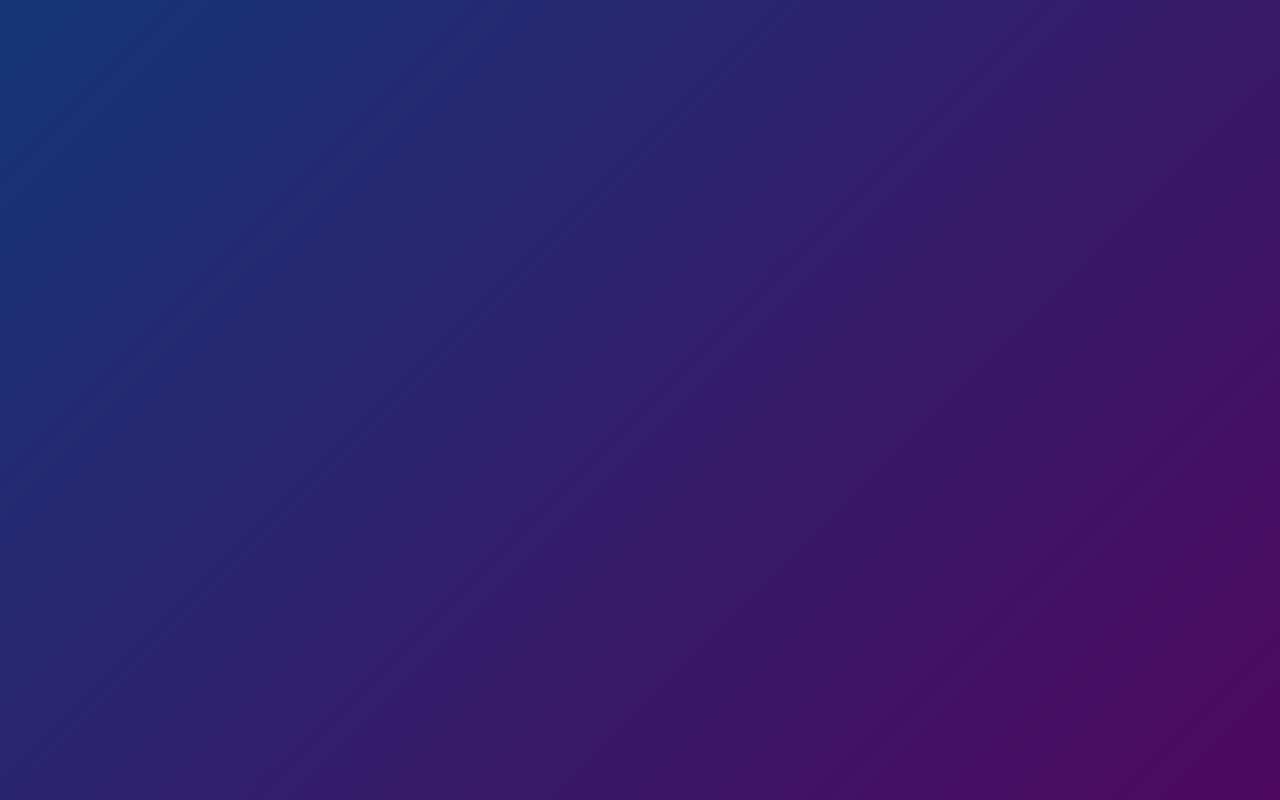
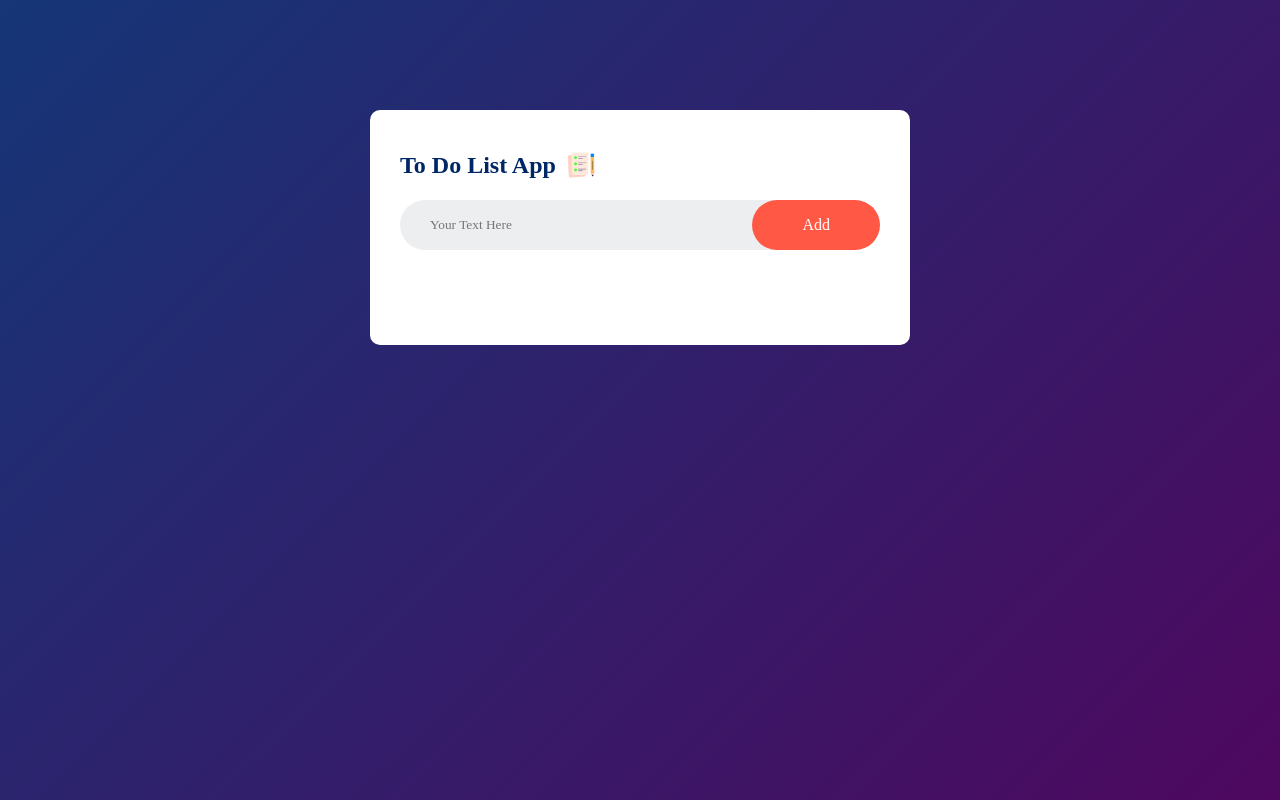
Before and after one commit to satyamlal/PracticeProjects, a plain HTML site: page FrontEnd/to-do-list-App/index.html in a window 1280 px wide. Drawn offline with Linux system fonts and the light colour scheme.

Commit message:
FrontEnd design completed for todo-list app

```diff
--- a/FrontEnd/to-do-list-App/index.html
+++ b/FrontEnd/to-do-list-App/index.html
@@ -7,7 +7,22 @@
     <link rel="stylesheet" href="style.css" />
   </head>
   <body>
-    <div class="container"></div>
+    <div class="container">
+      <div class="todo-app">
+        <h2>To Do List App <img src="images/icon.png" /></h2>
+        <div class="row">
+          <input type="text" id="input-box" placeholder="Your Text Here" />
+          <button>Add</button>
+        </div>
+        <ul>
+          <!-- <li class="checked">Task 1</li>
+          <li class="checked">Task 2</li>
+          <li class="checked">Task 3</li>
+          <li class="checked">Task 4</li>
+          <li class="checked">Task 5</li> -->
+        </ul>
+      </div>
+    </div>
     <script src="script.js"></script>
   </body>
 </html>
--- a/FrontEnd/to-do-list-App/script.js
+++ b/FrontEnd/to-do-list-App/script.js
@@ -0,0 +1,2 @@
+const inputBox = document.querySelector("#input-box");
+const listContainer = document.querySelector("#list")
--- a/FrontEnd/to-do-list-App/style.css
+++ b/FrontEnd/to-do-list-App/style.css
@@ -10,3 +10,85 @@
   background: linear-gradient(135deg, #153677, #4e085f);
   padding: 10px;
 }
+
+.todo-app {
+  width: 100%;
+  max-width: 540px;
+  background: white;
+  margin: 100px auto 20px;
+  padding: 40px 30px 70px;
+  border-radius: 10px;
+}
+
+.todo-app h2 {
+  display: flex;
+  color: #002765;
+  align-items: center;
+  margin-bottom: 20px;
+}
+
+.todo-app h2 img {
+  width: 30px;
+  margin-left: 10px;
+}
+
+.row {
+  display: flex;
+  align-items: center;
+  justify-content: space-between;
+  background: #edeef0;
+  border-radius: 30px;
+  padding-left: 20px;
+  margin-bottom: 25px;
+}
+
+input {
+  flex: 1;
+  border: none;
+  outline: none;
+  background: transparent;
+  padding: 10px;
+  font-weight: 14px;
+}
+
+button {
+  border: none;
+  outline: none;
+  padding: 16px 50px;
+  background: #ff5945;
+  color: #fff;
+  font-size: 16px;
+  cursor: pointer;
+  border-radius: 40px;
+}
+
+ul li {
+  list-style: none;
+  font-size: 17px;
+  padding: 12px 8px 12px 50px;
+  user-select: none;
+  cursor: pointer;
+  position: relative;
+}
+
+ul li:before {
+  content: "";
+  position: absolute;
+  height: 28px;
+  width: 28px;
+  border-radius: 50%;
+  background-image: url(images/unchecked.png);
+  background-size: cover;
+  background-position: center;
+  top: 12px;
+  left: 8px;
+}
+
+ul li.checked {
+  color: #555;
+  text-decoration: line-through;
+}
+
+ul li.checked::before {
+  background-image: url(images/checked.png);
+}
```
